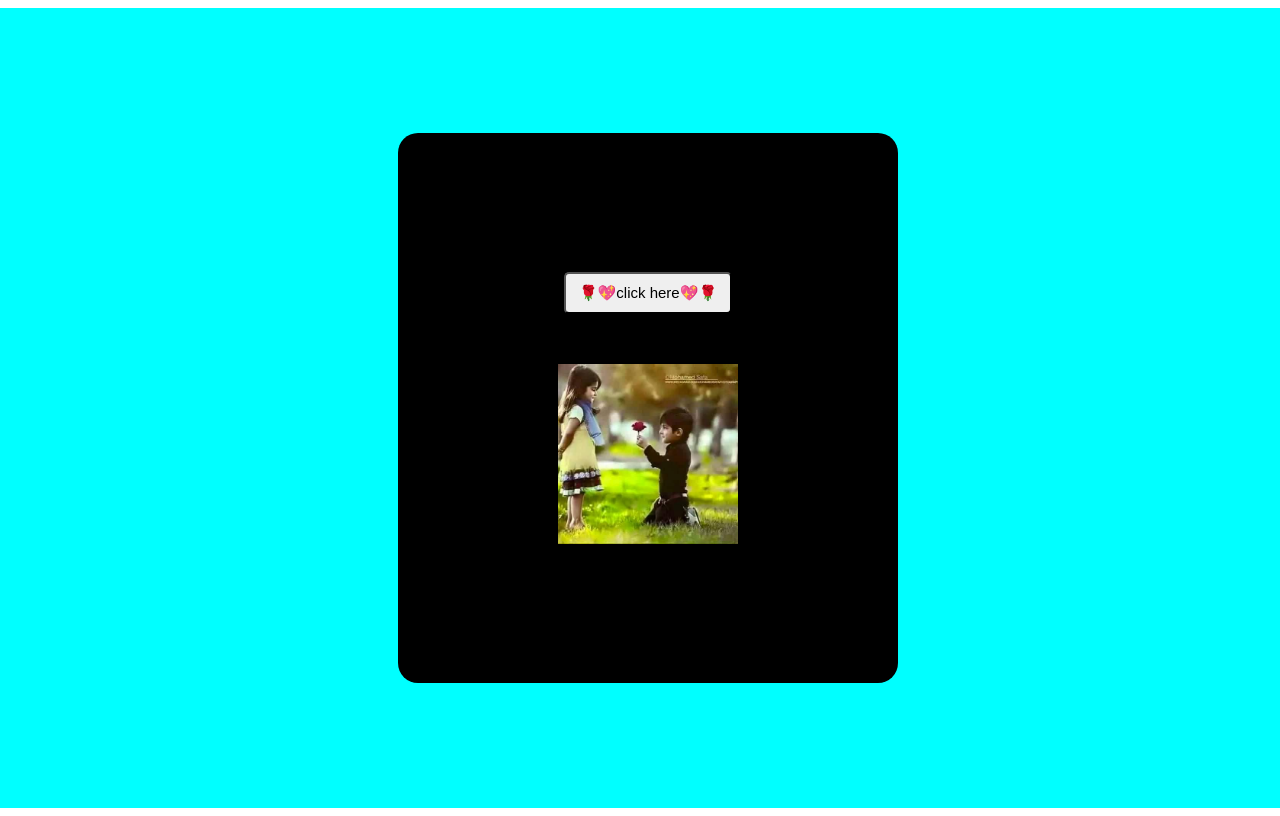
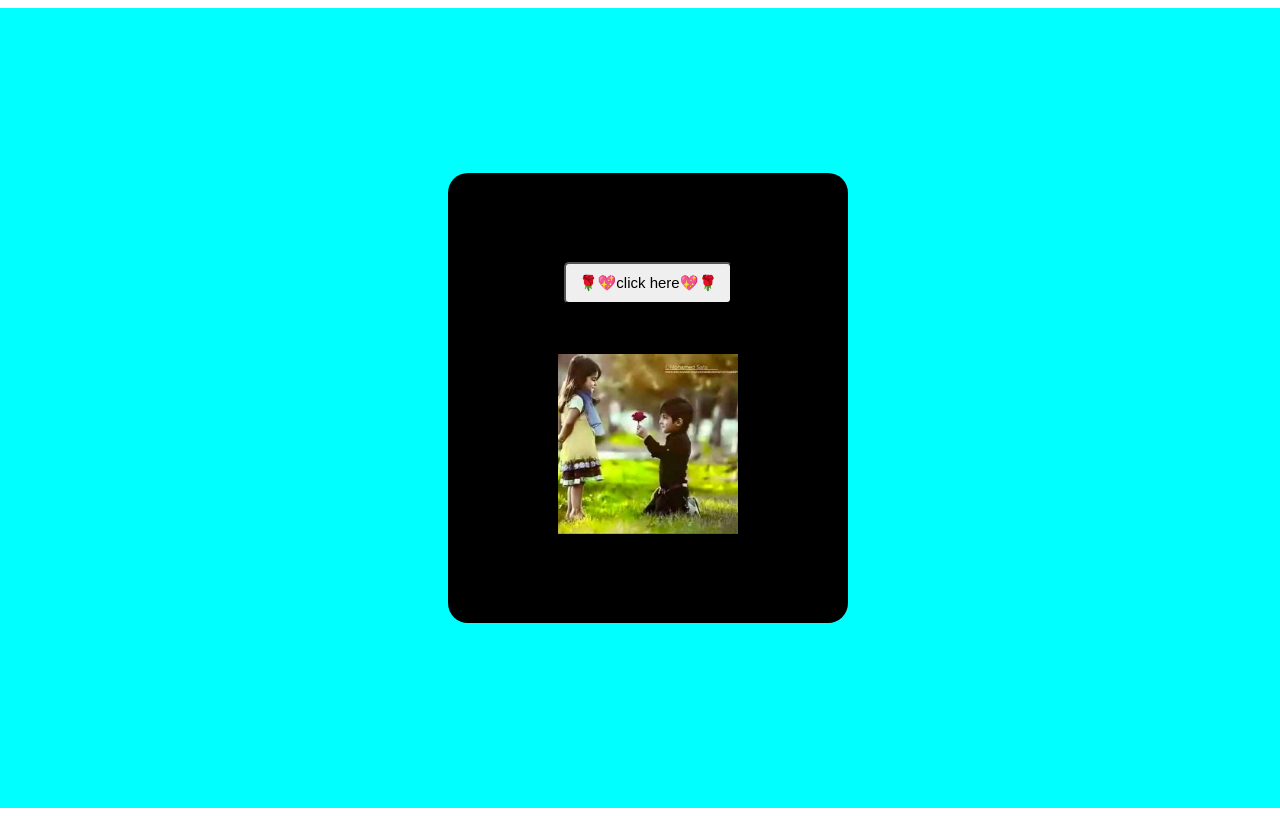
Before and after one commit to Nazibulbd/propose, a plain HTML site: page click/click.html in a window 1280 px wide. Drawn offline with Linux system fonts and the light colour scheme.

Commit message:
site updated

```diff
--- a/click/style.css
+++ b/click/style.css
@@ -14,10 +14,11 @@
     flex-direction: column;
     justify-content: center;
     align-items: center;
-    width: 500px;
-    height: 550px;
+    width: 400px;
+    height: 450px;
     background: rgb(0, 0, 0);
     border-radius: 20px;
+    margin-bottom: 20px;
 }
 .inner_box #btn{
     padding: 10px 13px;
```
